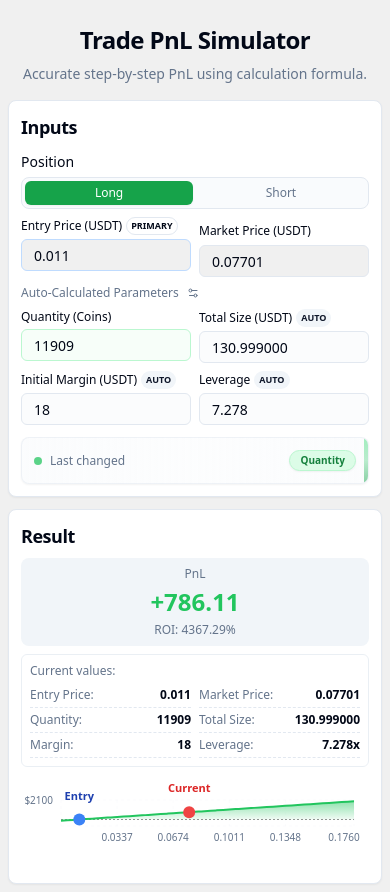
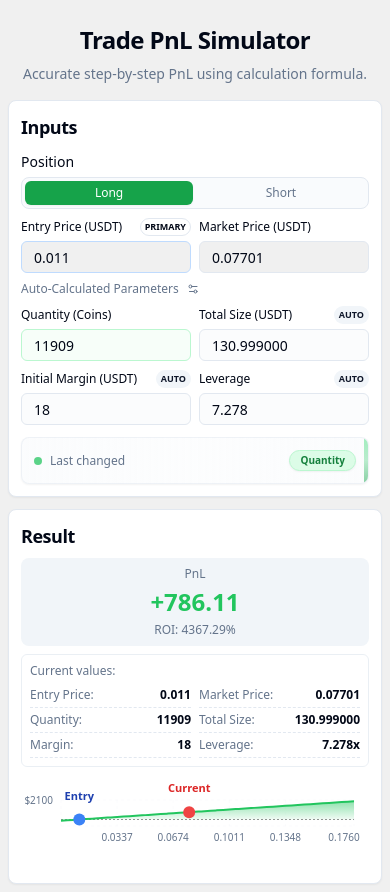
Before and after one commit to QuantMallah/PnL-Simulator, a Next.js app: page / in a window 390 px wide. Built offline with nearby package versions, Linux system fonts and the light colour scheme.

Commit message:
Made Mobile Responsive

```diff
--- a/src/components/pnl-calculator.tsx
+++ b/src/components/pnl-calculator.tsx
@@ -365,8 +365,8 @@ export function PnlCalculator() {
           {/* Primary Inputs (Always Manual) */}
           <div className="grid grid-cols-2 gap-2 md:gap-4">
             <div className="space-y-1">
-              <Label htmlFor="entryPrice" className="text-xs md:text-sm font-medium flex items-center gap-1">
-                Entry Price (USDT)
+              <Label htmlFor="entryPrice" className="text-xs md:text-sm font-medium flex items-center justify-between min-h-[20px]">
+                <span>Entry Price (USDT)</span>
                 <Badge variant="outline" className="text-[9px] px-1 py-0">PRIMARY</Badge>
               </Label>
               <Input
@@ -383,7 +383,10 @@ export function PnlCalculator() {
               />
             </div>
             <div className="space-y-1">
-              <Label htmlFor="marketPrice" className="text-xs md:text-sm font-medium">Market Price (USDT)</Label>
+              <Label htmlFor="marketPrice" className="text-xs md:text-sm font-medium flex items-center justify-between min-h-[20px]">
+                <span>Market Price (USDT)</span>
+                <div className="w-[1px]"></div> {/* Invisible placeholder for alignment */}
+              </Label>
               <Input
                 id="marketPrice"
                 type="number"
@@ -408,9 +411,13 @@ export function PnlCalculator() {
 
             <div className="grid grid-cols-2 gap-2 md:gap-4">
               <div className="space-y-1">
-                <Label htmlFor="quantity" className="text-xs md:text-sm flex items-center gap-1">
-                  Quantity (Coins)
-                  {lastChanged !== 'quantity' && <Badge variant="secondary" className="text-[9px] px-1 py-0">AUTO</Badge>}
+                <Label htmlFor="quantity" className="text-xs md:text-sm flex items-center justify-between min-h-[20px]">
+                  <span>Quantity (Coins)</span>
+                  {lastChanged !== 'quantity' ? (
+                    <Badge variant="secondary" className="text-[9px] px-1 py-0">AUTO</Badge>
+                  ) : (
+                    <div className="w-[1px]"></div>
+                  )}
                 </Label>
                 <Input
                   id="quantity"
@@ -426,9 +433,13 @@ export function PnlCalculator() {
               </div>
 
               <div className="space-y-1">
-                <Label htmlFor="totalSize" className="text-xs md:text-sm flex items-center gap-1">
-                  Total Size (USDT)
-                  {lastChanged !== 'totalSize' && <Badge variant="secondary" className="text-[9px] px-1 py-0">AUTO</Badge>}
+                <Label htmlFor="totalSize" className="text-xs md:text-sm flex items-center justify-between min-h-[20px]">
+                  <span>Total Size (USDT)</span>
+                  {lastChanged !== 'totalSize' ? (
+                    <Badge variant="secondary" className="text-[9px] px-1 py-0">AUTO</Badge>
+                  ) : (
+                    <div className="w-[1px]"></div>
+                  )}
                 </Label>
                 <Input
                   id="totalSize"
@@ -445,9 +456,13 @@ export function PnlCalculator() {
               </div>
 
               <div className="space-y-1">
-                <Label htmlFor="margin" className="text-xs md:text-sm flex items-center gap-1">
-                  Initial Margin (USDT)
-                  {lastChanged !== 'margin' && <Badge variant="secondary" className="text-[9px] px-1 py-0">AUTO</Badge>}
+                <Label htmlFor="margin" className="text-xs md:text-sm flex items-center justify-between min-h-[20px]">
+                  <span>Initial Margin (USDT)</span>
+                  {lastChanged !== 'margin' ? (
+                    <Badge variant="secondary" className="text-[9px] px-1 py-0">AUTO</Badge>
+                  ) : (
+                    <div className="w-[1px]"></div>
+                  )}
                 </Label>
                 <Input
                   id="margin"
@@ -464,9 +479,13 @@ export function PnlCalculator() {
               </div>
 
               <div className="space-y-1">
-                <Label htmlFor="leverage" className="text-xs md:text-sm flex items-center gap-1">
-                  Leverage
-                  {lastChanged !== 'leverage' && <Badge variant="secondary" className="text-[9px] px-1 py-0">AUTO</Badge>}
+                <Label htmlFor="leverage" className="text-xs md:text-sm flex items-center justify-between min-h-[20px]">
+                  <span>Leverage</span>
+                  {lastChanged !== 'leverage' ? (
+                    <Badge variant="secondary" className="text-[9px] px-1 py-0">AUTO</Badge>
+                  ) : (
+                    <div className="w-[1px]"></div>
+                  )}
                 </Label>
                 <Input
                   id="leverage"
```
